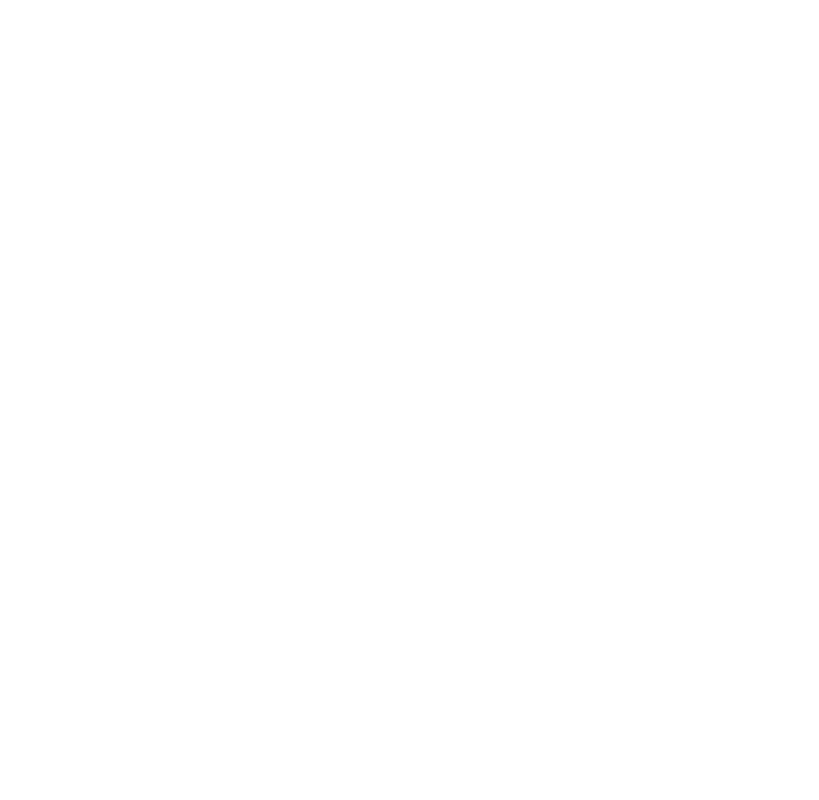
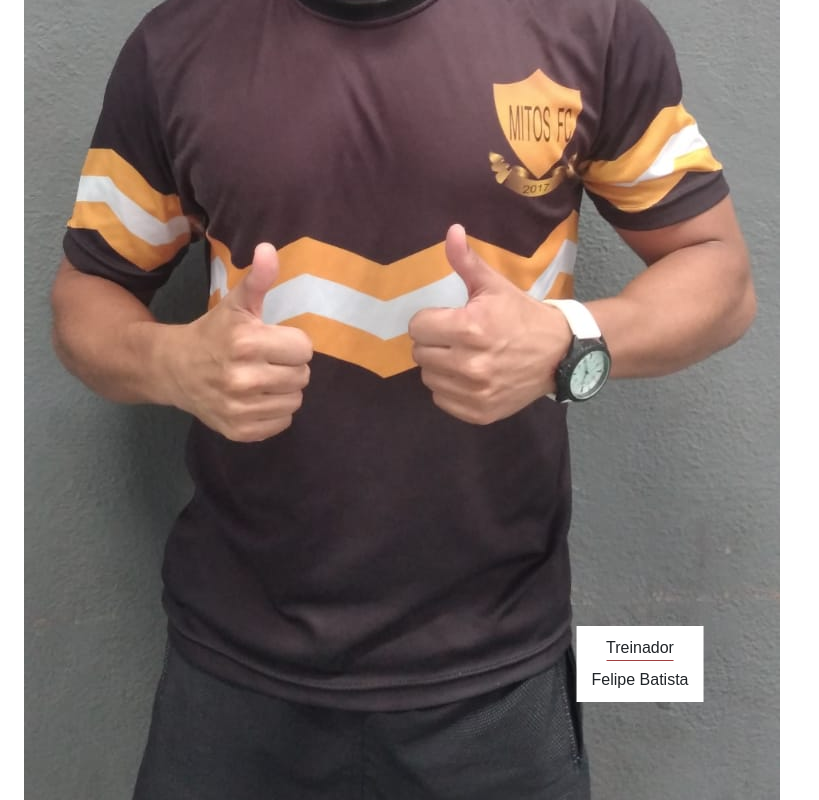
Before and after one commit to GabrielSlima/mitosfc.github.io, an Angular app in the folder mitosfc/: page / in a window 1280 px wide. Shown: the part 2000-2800 px from the top of the page, without its empty margins (0-819 px from the left). Before the commit the page ends 1352 px from the top, so only its background shows below. Built offline with nearby package versions, Linux system fonts and the light colour scheme.

Commit message:
Add team - partial commit

```diff
--- a/mitosfc/src/app/team/team.component.css
+++ b/mitosfc/src/app/team/team.component.css
@@ -0,0 +1,29 @@
+.team-member img {
+    max-width: 100%;
+    border-radius: 5px;
+}
+
+.team-member-information {
+
+    text-align: center;
+
+    padding: 10px 15px;
+
+    position: absolute;
+
+    background: white;
+
+    margin: auto;
+
+    top: 85%;
+
+    left: 50%;
+
+    transform: translate(-50%, -50%);
+}
+
+.team-member-information-title span {
+    border-bottom: 1px solid rgba(137, 16, 16, 0.8);
+}
+
+.team-member-information-name {font-weight: normal;}
--- a/mitosfc/src/app/team/team.component.html
+++ b/mitosfc/src/app/team/team.component.html
@@ -3,10 +3,12 @@
         <h4 class="title">NOSSO <span class="red">TIME</span></h4>
     </div>
     <div id="about-text" class="mt-4 row">
-        <div *ngFor="let member of teamMembers">
-            {{ member.name }}
-            {{ member.title }}
-            {{ member.photo }}
+        <div *ngFor="let member of teamMembers" class="col-12 team-member mb-3">
+            <img src="{{ member.photo }}" alt="{{ member.name }}:{{ member.title }}">
+            <div class="team-member-information">
+                <div class="team-member-information-title mb-2"> <span class="pb-1">{{ member.title }}</span></div>
+                <div class="team-member-information-name">{{ member.name }}</div>
+            </div>
         </div>
     </div>
 </section>
--- a/mitosfc/src/app/team/team.component.ts
+++ b/mitosfc/src/app/team/team.component.ts
@@ -10,14 +10,14 @@
 
   teamMembers: TeamMember[] = [
     {
-      name: "Gabriel",
-      title: "Engineer",
-      photo: "../assets/images/team/gabriel.jpeg"
+      name: "Felipe Batista",
+      title: "Treinador",
+      photo: "../../assets/images/team/felipe-batista.jpeg"
     },
     {
-      name: "Davi",
+      name: "Davi Lima",
       title: "Engineer",
-      photo: "../assets/images/team/gabriel.jpeg"
+      photo: "../../assets/images/team/felipe-batista.jpeg"
     }
   ]
   constructor() { }
--- a/mitosfc/src/styles.css
+++ b/mitosfc/src/styles.css
@@ -1,7 +1,7 @@
 * {box-sizing: border-box;}
 
 html, body, header, .filter{height: 100%;}
-body{font-family: sans-serif!important;}
+body{font-family: sans-serif!important; font-weight: lighter;}
 
 #root {margin: 0%;}
 
```
Also changed, not shown: mitosfc/src/assets/images/team/felipe-batista.jpeg (added).
